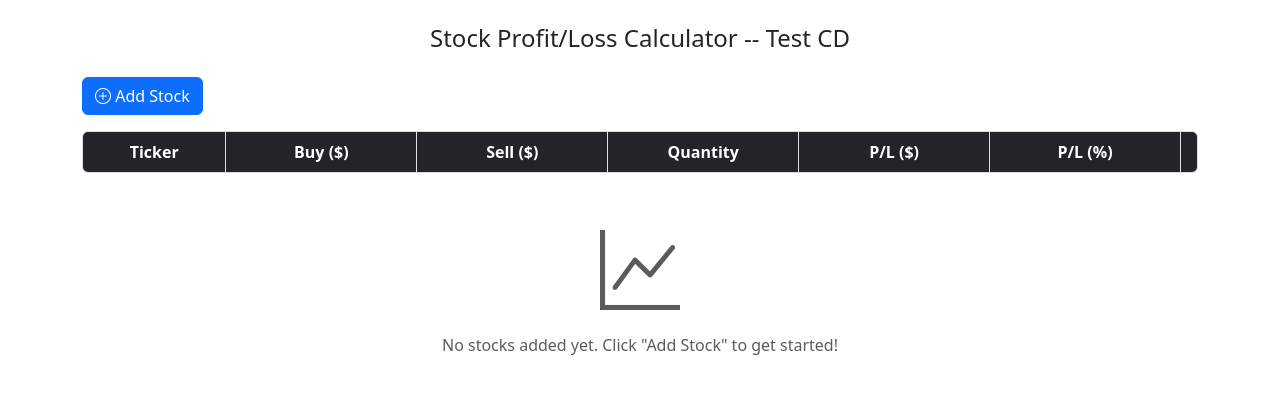
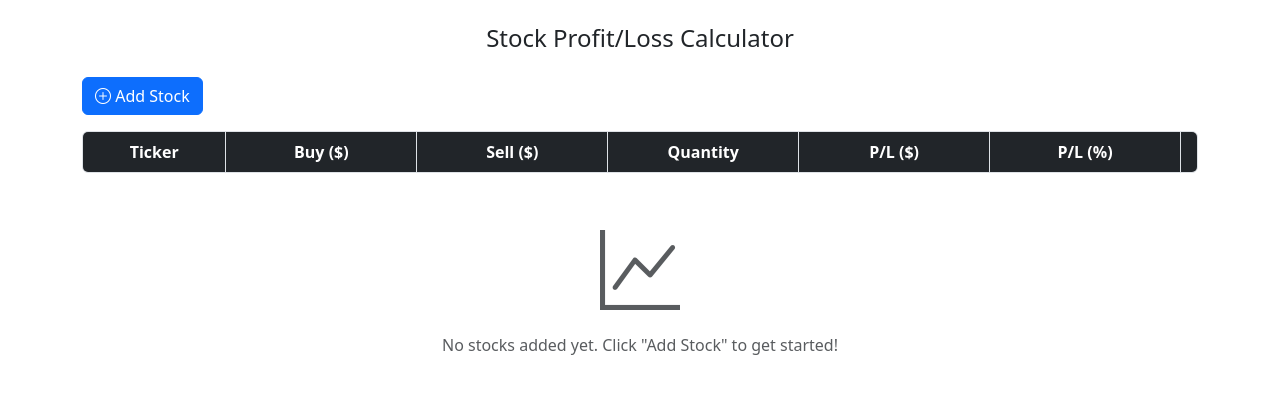
Before and after one commit to jimmywanhk/simple-stock-calculator, a Vue app: page / in a window 1280 px wide. Shown: the top 394 px of the page. Built offline with nearby package versions, Linux system fonts and the light colour scheme.

Commit message:
test github cd again

```diff
--- a/src/App.vue
+++ b/src/App.vue
@@ -1,7 +1,7 @@
 <template>
   <div id="app">
     <div class="container mt-4">
-      <h4 class="text-center mb-4">Stock Profit/Loss Calculator -- Test CD</h4>
+      <h4 class="text-center mb-4">Stock Profit/Loss Calculator</h4>
 
       <div class="row mb-3">
         <div class="col-12">
```
